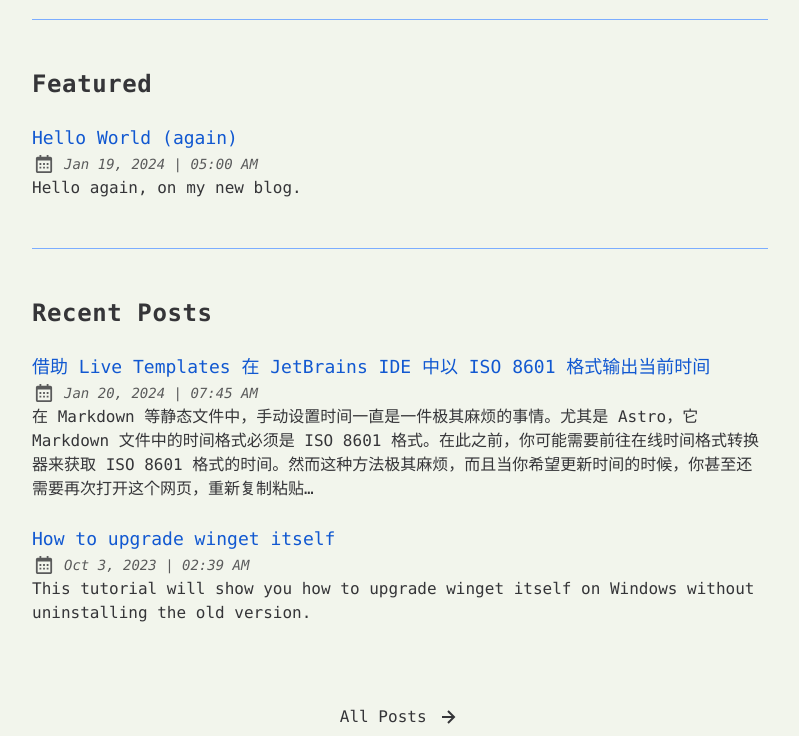
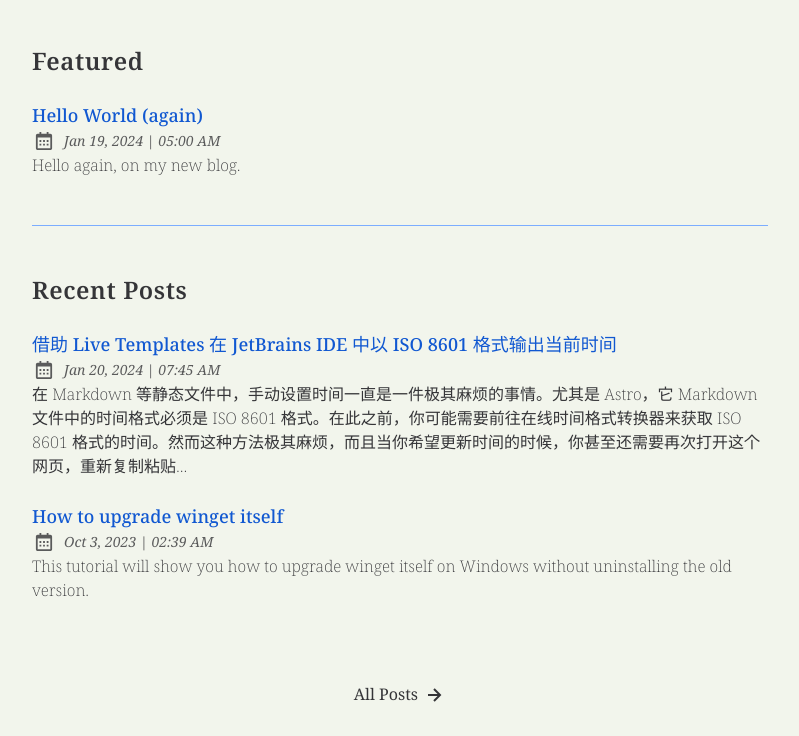
Before and after one commit to at-wr/blog, an Astro site: page / in a window 1280 px wide. Shown: the part 561-1297 px from the top of the page, without its empty margins (240-1039 px from the left). Built offline with nearby package versions, Linux system fonts and the light colour scheme; Astro itself is replaced by a stand-in of ours; some packages are replaced by stand-ins of ours.

Commit message:
Modify: Site Main Font Family -> serif

```diff
--- a/src/styles/base.css
+++ b/src/styles/base.css
@@ -29,7 +29,7 @@
     display: block;
   }
   body {
-    @apply flex min-h-[100svh] flex-col bg-skin-fill font-mono text-skin-base
+    @apply flex min-h-[100svh] flex-col bg-skin-fill font-serif text-skin-base
     selection:bg-skin-accent selection:bg-opacity-70 selection:text-skin-inverted;
   }
   section,
```
